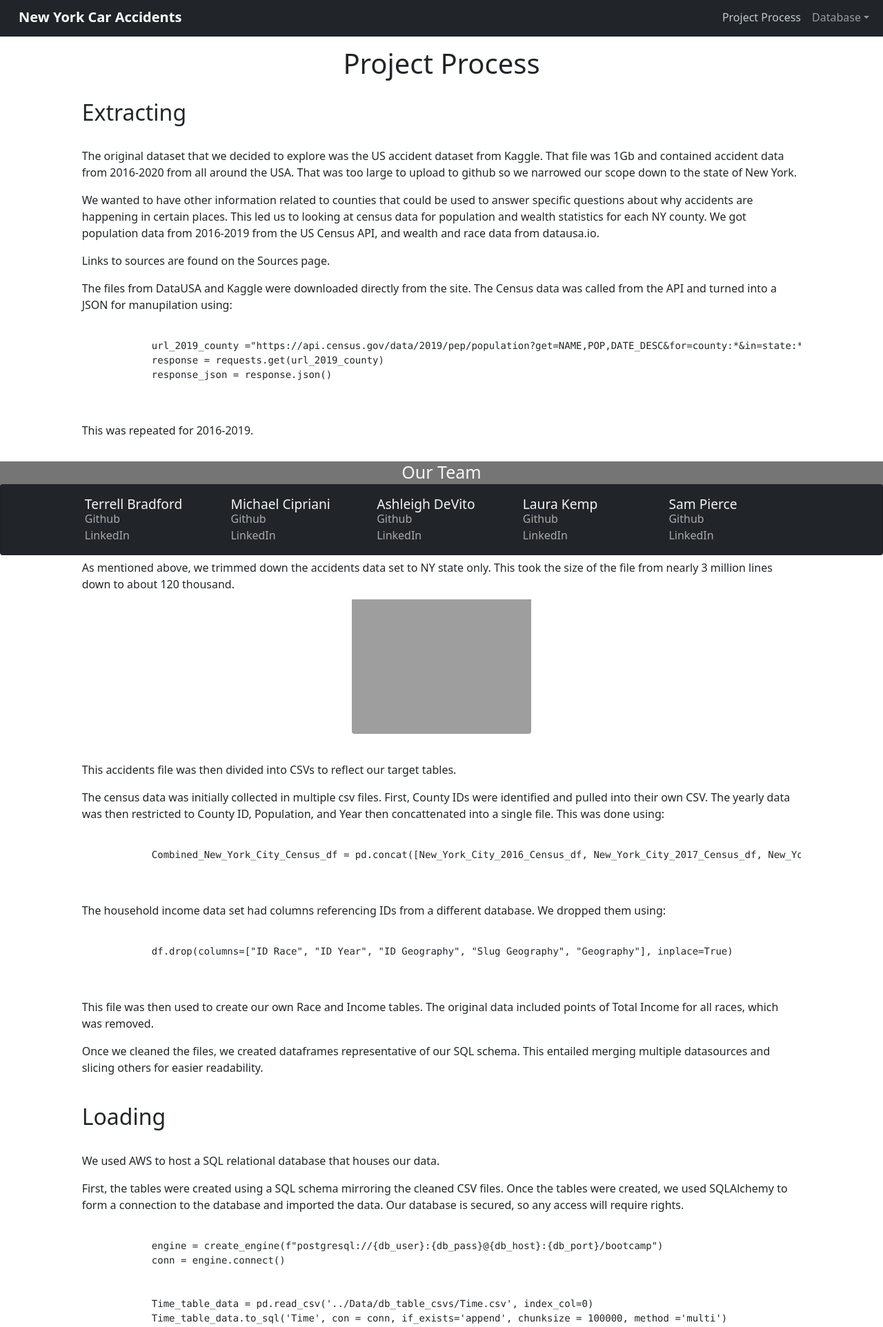
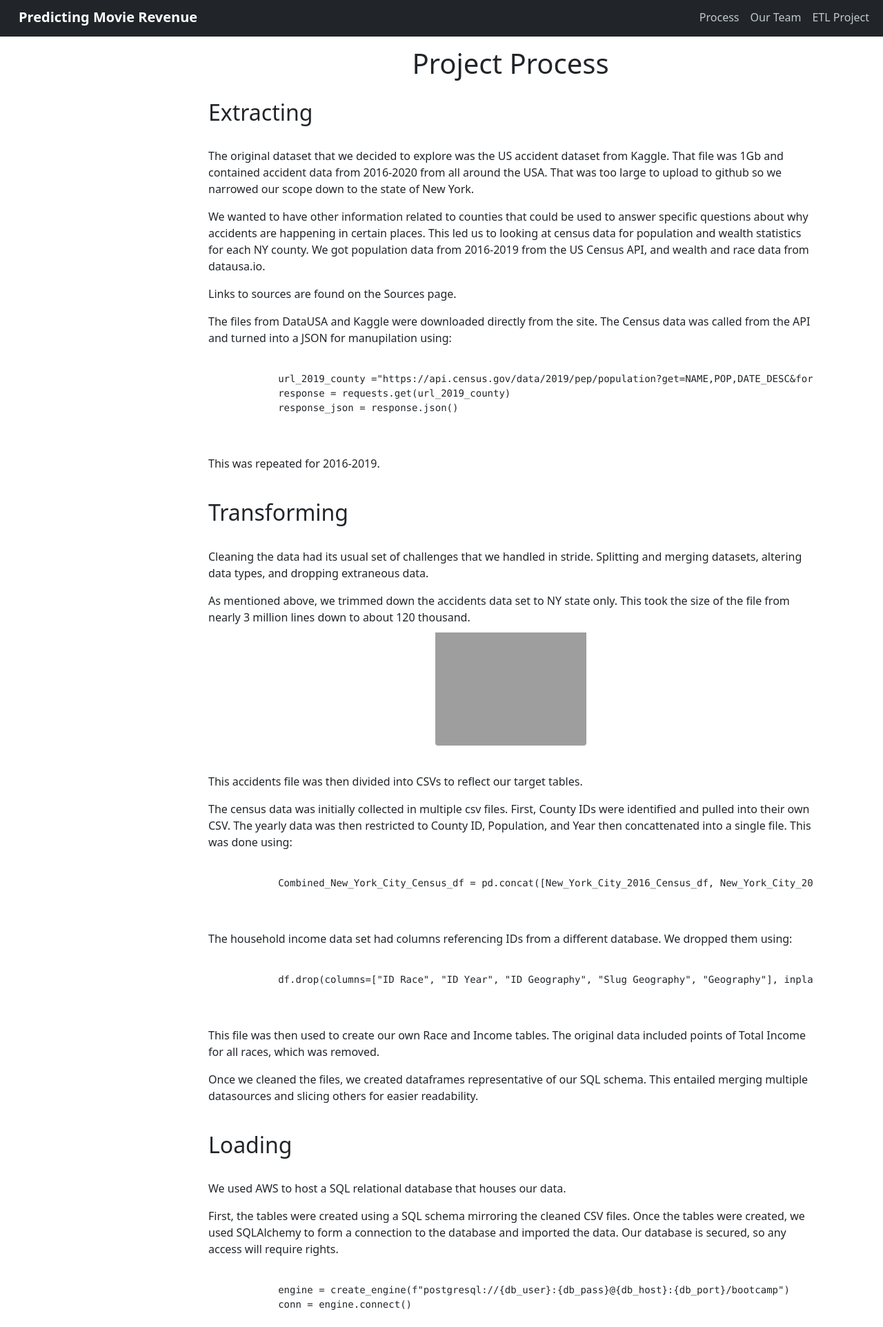
Before and after one commit to ashleighdevito/final_project, a Flask app: template templates/process.html in a window 1280 px wide. Shown: the top 1924 px of the page at 69% size. Run offline with Flask 2, Linux system fonts and the light colour scheme; the template is opened without the code that fills it, so the values that code supplies are empty; parts of the project's set-up code (start-up, migrations or seed data) failed here and were passed over; some libraries are stand-ins or nearby versions; grey boxes are pictures that could not be loaded.

Commit message:
webpage cleaning

```diff
--- a/templates/process.html
+++ b/templates/process.html
@@ -1,40 +1,42 @@
 <!DOCTYPE html>
-<html lang="en-us">
+<html lang="en">
+
 <head>
-  <meta charset="UTF-8">
-  <title>Extract, Transform, and Load</title>
-  <link rel="stylesheet" href="reset.css">
-  <link rel="stylesheet" href="style.css">
+  <meta charset="utf-8">
+  <title>Predicting Movie Revenue</title>
+
+  <!-- D3 -->
+  <script src="https://d3js.org/d3.v5.min.js"></script>
+
+  <!-- Plotly -->
+  <script src="https://cdn.plot.ly/plotly-latest.min.js"></script>
+
+  <!-- Our CSS -->
+  <link rel="stylesheet" type="text/css" href="../static/css/style.css">
   <link href="https://cdn.jsdelivr.net/npm/bootstrap@5.0.2/dist/css/bootstrap.min.css" rel="stylesheet" integrity="sha384-EVSTQN3/azprG1Anm3QDgpJLIm9Nao0Yz1ztcQTwFspd3yD65VohhpuuCOmLASjC" crossorigin="anonymous">
 
 </head>
 
 <body>
+      <!-- navbar -->
       <nav class="navbar sticky-top navbar-expand-lg navbar-dark bg-dark">
         <div class="container-fluid bar">
-      <a class="navbar-brand main-button" href="index.html">New York Car Accidents</a>
-      <button class="navbar-toggler" type="button" data-bs-toggle="collapse" data-bs-target="#navbarSupportedContent" aria-controls="navbarSupportedContent" aria-expanded="false" aria-label="Toggle navigation">
-        <span class="navbar-toggler-icon"></span>
-      </button>
-      <div class="collapse navbar-collapse" id="navbarSupportedContent">
+          <a class="navbar-brand main-button" href="index">Predicting Movie Revenue</a>
           <ul class="navbar-nav ms-auto">
             <li class="nav-item ms-auto">
-            <a href="process.html" class="nav-link" style="color: rgba(205, 214, 219, 0.925)">Project Process</a>
+              <a href="process" class="nav-link" style="color: rgba(205, 214, 219, 0.925)">Process</a>
             </li>
-          <li class="nav-item dropdown">
-            <a class="nav-link dropdown-toggle" id="navbarDropdownMenuLink" role="button" data-toggle="dropdown" aria-haspopup="true" aria-expanded="false" style="text-align:right">Database</a>
-              <ul class="dropdown-menu dropdown-menu-end" aria-labelledby="navbarDropdownMenuLink">
-                <li><a class="dropdown-item" href="sources.html">Sources</a></li>
-                <li><a class="dropdown-item" href="ERD.html">Entity Relationship Diagram</a></li>
-                <li><a class="dropdown-item" href="dict.html">Data Dictionary</a></li>
-                <li><a class="dropdown-item" href="schema.html">Table Schemas</a></li>
-              </ul>
+            <li class="nav-item ms-auto">
+              <a href="team" class="nav-link" style="color: rgba(205, 214, 219, 0.925)">Our Team</a>
+            </li>
+            <li class="nav-item ms-auto">
+              <a target="_blank" href="https://sdinespierce.github.io/etl_project/" class="nav-link" style="color: rgba(205, 214, 219, 0.925)">ETL Project</a>
             </li>
           </ul>
         </div>
-    </div>
       </nav>
-
+  <main>
+    <!-- main page -->
   <div class="container-fluid">
     <div class="row">
       <h1 style="text-align:center; margin-top: 15px;">Project Process</h1>
@@ -127,42 +129,6 @@
     </div>
     </div>
   </div>
-
-  <footer id="footer" class="container-fluid">
-    <div class="row">
-      <h3 style="font-size: 25px; margin-bottom: 3px;">Our Team</h3>
-      <div class="card bg-dark text-white card-body foot">
-        <div class='row'>
-          <div class='col-4 col-lg-2 offset-lg-1'>
-            <h4 class="name">Terrell Bradford</h4>
-            <a target="_blank" class="contact" href="https://github.com/terrellbradford">Github</a>
-            <a target="_blank" class="contact" href="https://www.linkedin.com/in/terrell-bradford-22062661/">LinkedIn</a>
-          </div>
-          <div class='col-4 col-lg-2 sm-format-cent'>
-            <h4 class="name">Michael Cipriani</h4>
-            <a target="_blank" class="contact" href="https://github.com/mikecip10">Github</a>
-            <a target="_blank" class="contact" href="https://www.linkedin.com/in/michael-cipriani/" >LinkedIn</a>
-          </div>
-          <div class='col-4 col-lg-2 sm-format-right'>
-            <h4 class="name">Ashleigh DeVito</h4>
-            <a target="_blank" class="contact" href="https://github.com/ashleighdevito">Github</a>
-            <a target="_blank" class="contact" href="https://www.linkedin.com/in/ashleighdevito/">LinkedIn</a>
-          </div>
-          <div class='col-6 col-lg-2'>
-            <h4 class="name">Laura Kemp</h4>
-            <a target="_blank" class="contact" href="https://github.com/lakemp2345">Github</a>
-            <a target="_blank" class="contact" href="https://www.linkedin.com/in/laura-kemp-632908158/">LinkedIn</a>
-          </div>
-          <div class='col-6 col-lg-2 sm-format-right'>
-            <h4 class="name">Sam Pierce</h4>
-            <a target="_blank" class="contact" href="https://github.com/sdinespierce">Github</a>
-            <a target="_blank" class="contact" href="https://www.linkedin.com/in/sam-pierce/">LinkedIn</a>
-          </div>
-        </div>
-      </div>
-    </div>
-  </footer>
-
   <script src="https://code.jquery.com/jquery-3.3.1.slim.min.js" integrity="sha384-q8i/X+965DzO0rT7abK41JStQIAqVgRVzpbzo5smXKp4YfRvH+8abtTE1Pi6jizo" crossorigin="anonymous"></script>
   <script src="https://cdnjs.cloudflare.com/ajax/libs/popper.js/1.14.7/umd/popper.min.js" integrity="sha384-UO2eT0CpHqdSJQ6hJty5KVphtPhzWj9WO1clHTMGa3JDZwrnQq4sF86dIHNDz0W1" crossorigin="anonymous"></script>
   <script src="https://stackpath.bootstrapcdn.com/bootstrap/4.3.1/js/bootstrap.min.js" integrity="sha384-JjSmVgyd0p3pXB1rRibZUAYoIIy6OrQ6VrjIEaFf/nJGzIxFDsf4x0xIM+B07jRM" crossorigin="anonymous"></script>
```
Also changed, not shown: templates/index.html (+8 -25 lines), templates/team.html (+8 -14 lines). Lines whose indentation alone changed are shown as unchanged.
